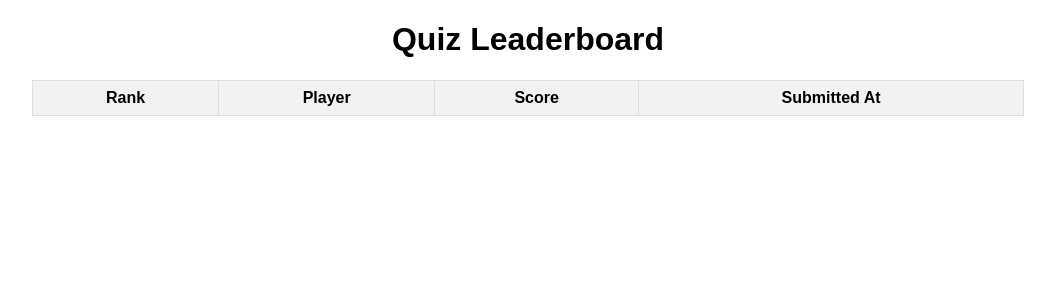
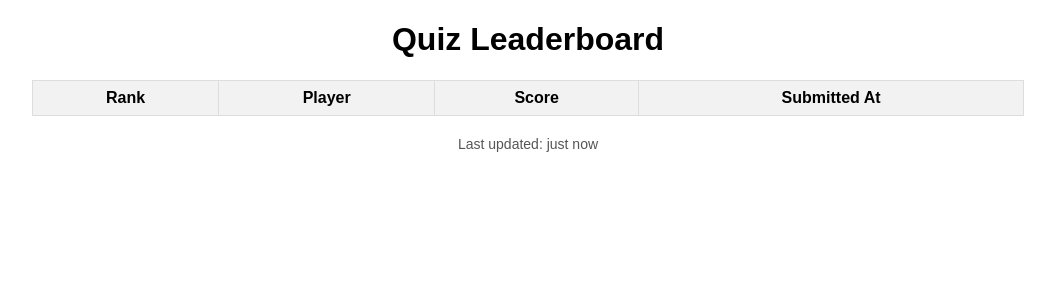
Before and after one commit to kennethkaranja-web/ai_quiz_arena, a Flask app: page /leaderboard in a window 1280 px wide. Shown: the top 300 px of the page, without its empty margins (112-1167 px from the left). Run offline with Flask 3, Linux system fonts and the light colour scheme; lists and menus that the app fills with data are empty.

Commit message:
Enable auto-refresh and timestamp for leaderboard

```diff
--- a/templates/leaderboard.html
+++ b/templates/leaderboard.html
@@ -8,6 +8,7 @@
         table { width: 80%; margin: 20px auto; border-collapse: collapse; }
         th, td { border: 1px solid #ddd; padding: 8px; text-align: center; }
         th { background-color: #f2f2f2; }
+        #lastUpdated { text-align: center; margin-top: 10px; font-size: 14px; color: #555; }
     </style>
 </head>
 <body>
@@ -33,6 +34,8 @@
         </tbody>
     </table>
 
+    <div id="lastUpdated">Last updated: just now</div>
+
     <!-- AJAX auto-refresh script -->
     <script>
         function refreshLeaderboard() {
@@ -52,12 +55,18 @@
                         `;
                         tableBody.appendChild(row);
                     });
+
+                    // update timestamp
+                    const now = new Date();
+                    document.getElementById("lastUpdated").textContent =
+                        "Last updated: " + now.toLocaleTimeString();
                 })
                 .catch(err => console.error("Error refreshing leaderboard:", err));
         }
 
         // Refresh every 10 seconds
         setInterval(refreshLeaderboard, 10000);
+        refreshLeaderboard(); // run immediately once
     </script>
 </body>
 </html>
```
